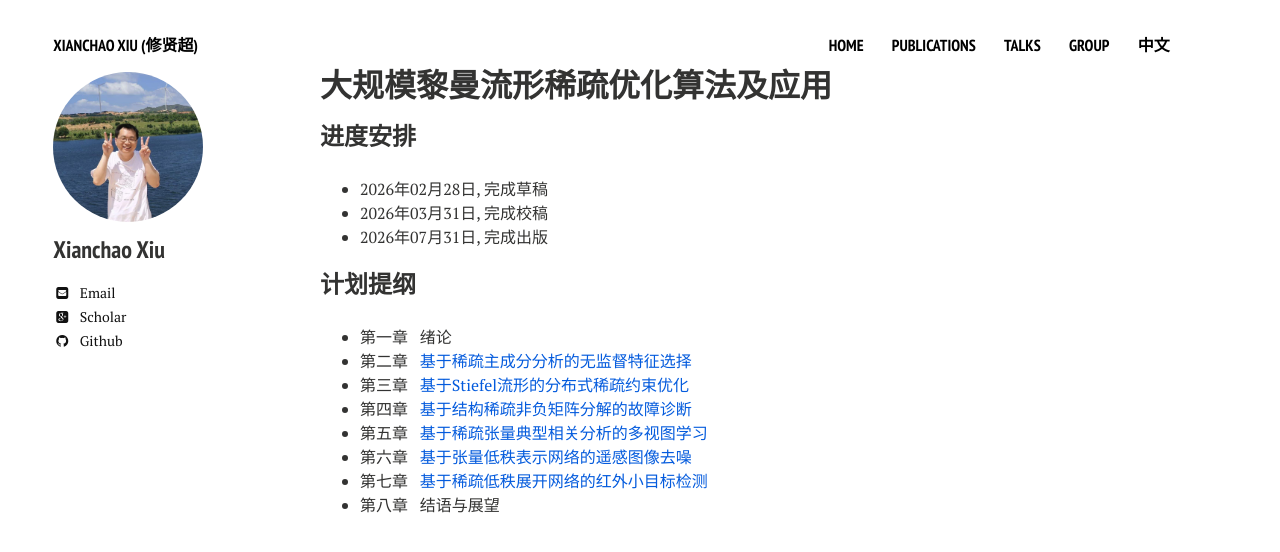
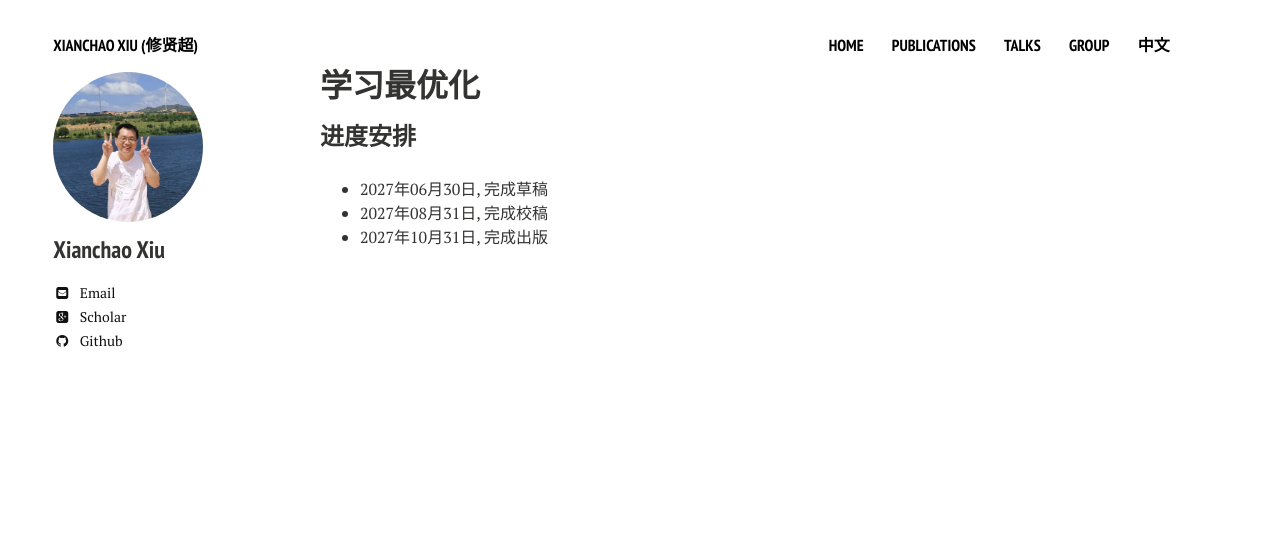
Before and after one commit to xianchaoxiu/xianchaoxiu.github.io, a Jekyll site: the page built from chinese/book/L2O/index.md, in a window 1280 px wide. Shown: the top 552 px of the page. Built offline with Jekyll 4.4.1, drawn with Linux system fonts in a browser that asks for light colours; nearby versions of some CDN libraries.

Commit message:
Update index.md

```diff
--- a/chinese/book/L2O/index.md
+++ b/chinese/book/L2O/index.md
@@ -1,22 +1,11 @@
 ---
 layout: page
-title: 大规模黎曼流形稀疏优化算法及应用
+title: 学习最优化
 comments: false
 share: false
 ---
 
 ### 进度安排
-* 2026年02月28日, 完成草稿<br>
-* 2026年03月31日, 完成校稿<br>
-* 2026年07月31日, 完成出版<br>
-
-
-### 计划提纲
-* 第一章 &nbsp;  绪论<br>
-* 第二章 &nbsp;  <a href="https://doi.org/10.1109/TIP.2025.3620667" class="textlink" target="_blank"> 基于稀疏主成分分析的无监督特征选择 </a><br>
-* 第三章 &nbsp;  <a href="https://doi.org/10.1016/j.neucom.2024.128267" class="textlink" target="_blank"> 基于Stiefel流形的分布式稀疏约束优化</a><br>
-* 第四章 &nbsp;  <a href="https://doi.org/10.1109/TIM.2023.3241990" class="textlink" target="_blank">基于结构稀疏非负矩阵分解的故障诊断</a><br>
-* 第五章 &nbsp;  <a href="https://doi.org/10.1109/TCSVT.2025.3642736" class="textlink" target="_blank">基于稀疏张量典型相关分析的多视图学习</a><br>
-* 第六章 &nbsp;  <a href="https://doi.org/10.1016/j.patcog.2025.112496" class="textlink" target="_blank">基于张量低秩表示网络的遥感图像去噪</a><br>
-* 第七章 &nbsp;  <a href="https://arxiv.org/abs/2509.08205" class="textlink" target="_blank"> 基于稀疏低秩展开网络的红外小目标检测</a><br>
-* 第八章 &nbsp;  结语与展望<br>
+* 2027年06月30日, 完成草稿<br>
+* 2027年08月31日, 完成校稿<br>
+* 2027年10月31日, 完成出版<br>
```
